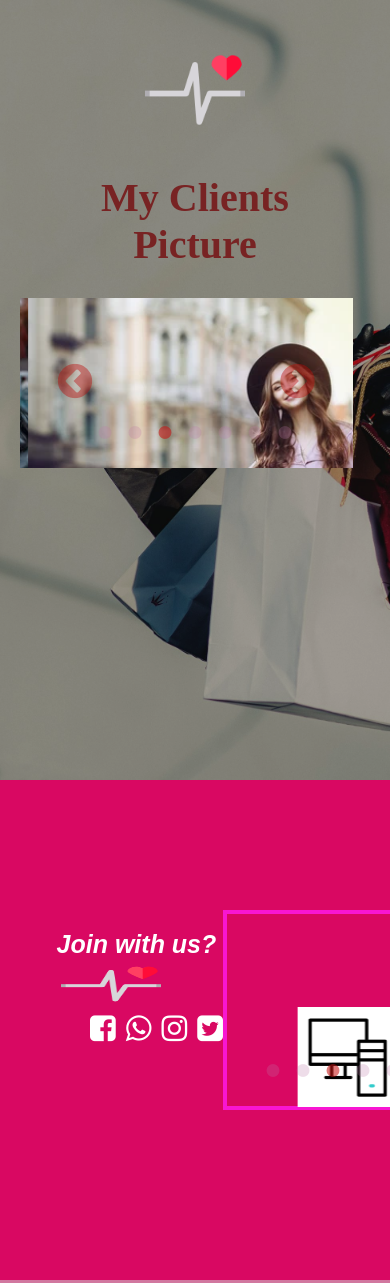
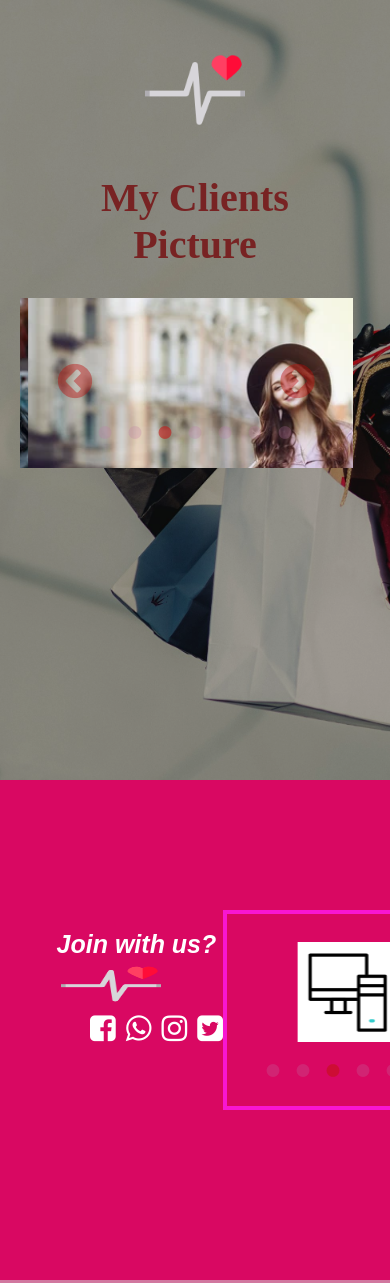
Before and after one commit to Joyadas-web/fashion, a plain HTML site: page index.html in a window 390 px wide. Shown: the part 5895-7178 px from the top of the page. Drawn offline with nearby package versions, Linux system fonts and the light colour scheme.

Commit message:
siler change

```diff
--- a/style.css
+++ b/style.css
@@ -1183,4 +1183,11 @@ h2 {
         margin-top: 50px;
         flex-wrap: wrap;
     }
+
+    .slick-slide {
+        display: none;
+        float: left;
+        height: 230px;
+        min-height: 1px;
+    }
 }
```
